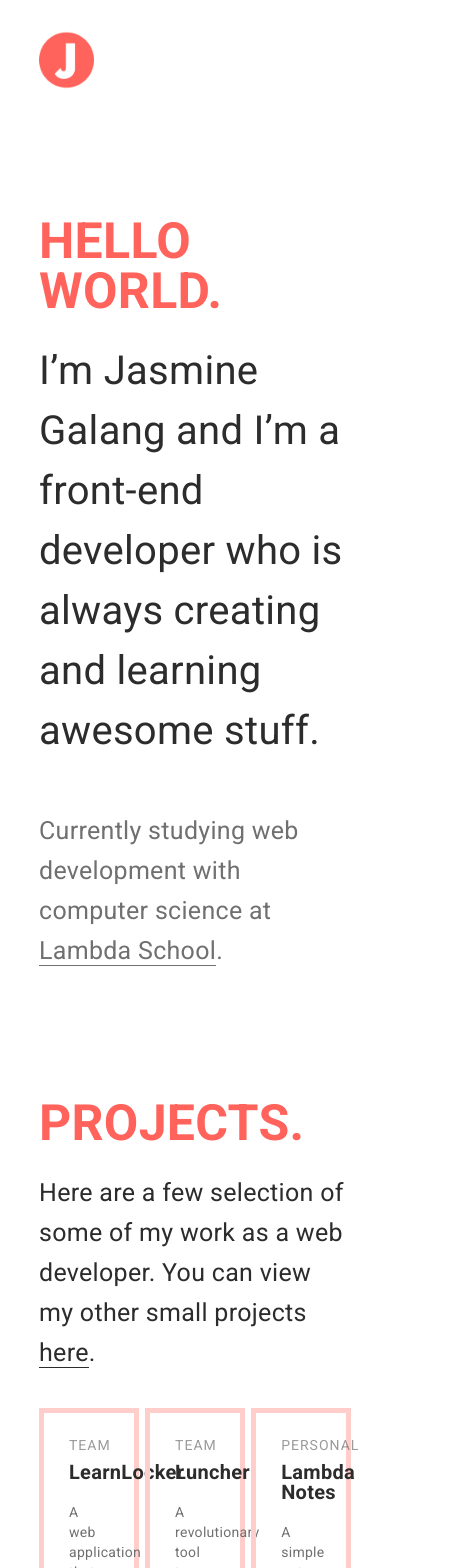
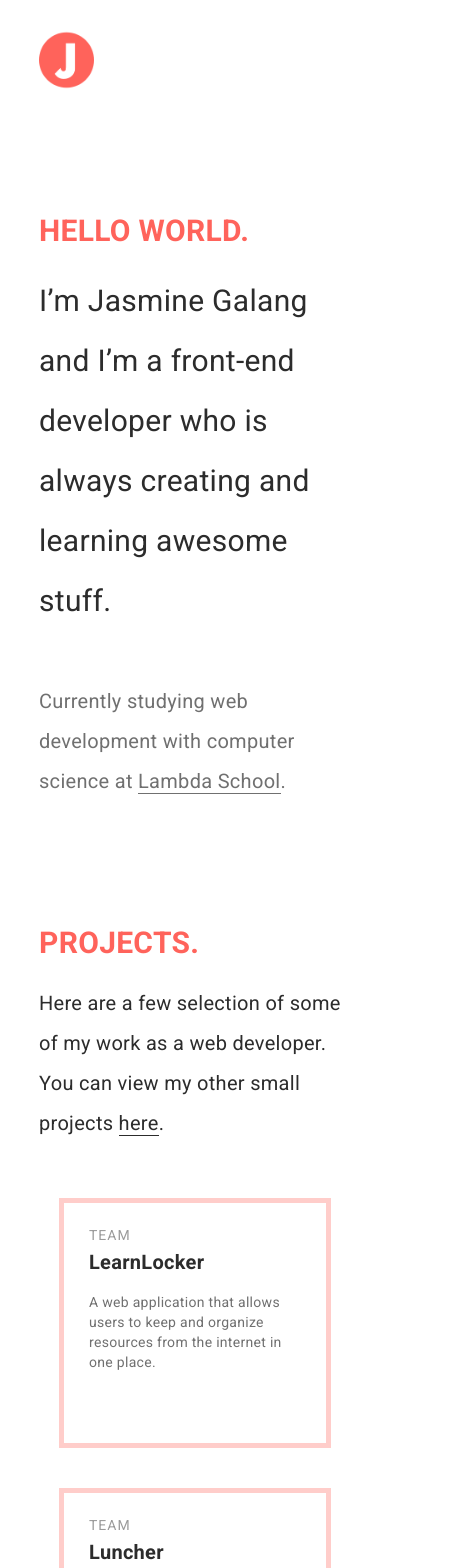
Before and after one commit to jsmndev/jsmn.dev, a React (Create React App) app: page / in a window 390 px wide. Shown: the top 1568 px of the page, 462 px wide, since content can reach past the window. Built offline with nearby package versions, Linux system fonts and the light colour scheme.

Commit message:
Added media queries for mobile view

```diff
--- a/src/MainPage/MainPage.style.js
+++ b/src/MainPage/MainPage.style.js
@@ -32,17 +32,29 @@ export const Section = styled.section`
     font-size: 5rem;
     font-weight: 700;
     color: ${redRegular};
+
+    @media (max-width: 780px) {
+      font-size: 3rem;
+    }
   }
 
   p {
     font-size: 2.5rem;
     line-height: 4rem;
+
+    @media (max-width: 780px) {
+      font-size: 2rem;
+    }
   }
 
   .main-headline {
     margin-bottom: 5rem;
     font-size: 4rem;
     line-height: 6rem;
+
+    @media (max-width: 780px) {
+      font-size: 3rem;
+    }
   }
 
   .secondary-headline {
@@ -70,6 +82,10 @@ export const Section = styled.section`
 export const ProjectGallery = styled.div`
   ${flex("space-between")}
   margin: 3.5rem 0;
+
+  @media (max-width: 930px) {
+    flex-wrap: wrap;
+  }
 `;
 
 export const Project = styled.div`
@@ -77,6 +93,21 @@ export const Project = styled.div`
   width: 32%;
   height: 25rem;
   padding: 2.5rem;
+
+  @media (max-width: 930px) {
+    width: 44%;
+    margin: 2rem;
+  }
+
+  @media (max-width: 850px) {
+    width: 90%;
+    margin: 2rem;
+    height: 20rem;
+  }
+
+  @media (max-width: 560px) {
+    height: 25rem;
+  }
 
   h3 {
     font-size: 1.4rem;
@@ -114,10 +145,18 @@ export const Skills = styled.div`
   .row {
     ${flex()}
     width: 85%;
+
+    @media (max-width: 650px) {
+      flex-wrap: wrap;
+    }
   }
 
   .col-2 {
     width: 50%;
+
+    @media (max-width: 650px) {
+      width: 100%;
+    }
 
     li {
       ${flex("flex-start", "center")}
@@ -136,11 +175,24 @@ export const Footer = styled.footer`
   margin-top: 10rem;
   margin-bottom: 7rem;
 
+  @media (max-width: 650px) {
+    margin-bottom: 5rem;
+  }
+
   ul {
     ${flex()}
+    @media (max-width: 650px) {
+      flex-wrap: wrap;
+    }
 
     li {
       margin-right: 4rem;
+
+      @media (max-width: 650px) {
+        width: 100%;
+        margin-bottom: 3rem;
+        font-size: 1.8rem;
+      }
 
       a {
         text-decoration: none;
```
